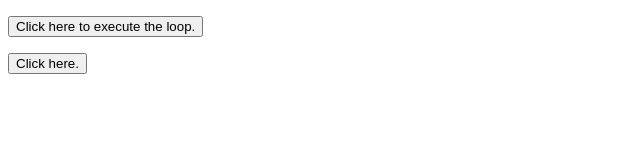
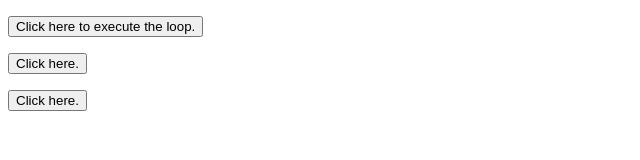
Before and after one commit to EmilyTowns/JavaScript-Projects, a plain HTML site: page Basic JavaScript Projects/Project10_loops_arrays/index.html in a window 1280 px wide. Shown: the whole page, without its empty margins (0-640 px from the left). Drawn offline with Linux system fonts and the light colour scheme.

Commit message:
Assignment #52

```diff
--- a/Basic JavaScript Projects/Project10_loops_arrays/JS/main.js
+++ b/Basic JavaScript Projects/Project10_loops_arrays/JS/main.js
@@ -17,3 +17,13 @@ function for_Loop() {
     }
     document.getElementById("List_of_Family").innerHTML = X;
 }
+
+function array_Function() {
+    var Tree = [];
+    Tree[0] = "maple";
+    Tree[1] = "pine";
+    Tree[2] = "birch";
+    Tree[3] = "sumac";
+    document.getElementById("Array").innerHTML =
+    "My favourite tree is a " + Tree[0] + " tree.";
+}
--- a/Basic JavaScript Projects/Project10_loops_arrays/index.html
+++ b/Basic JavaScript Projects/Project10_loops_arrays/index.html
@@ -10,5 +10,7 @@
         <button onclick="Call_Loop()">Click here to execute the loop.</button>
         <p id="List_of_Family"></p>
         <button onclick="for_Loop()">Click here.</button>
+        <p id="Array"></p>
+        <button onclick="array_Function()">Click here.</button>
     </body>
 </html>
```
